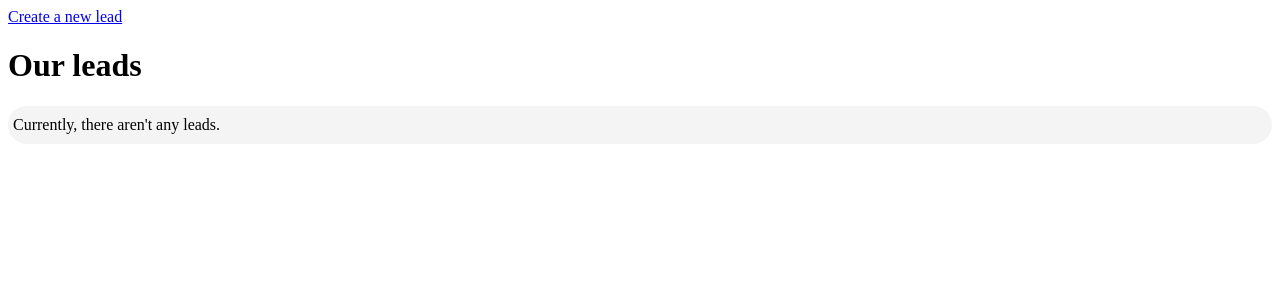
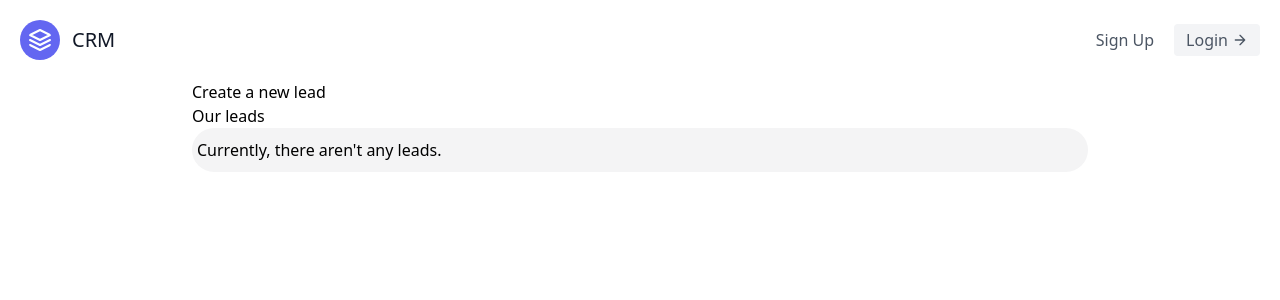
Before and after one commit to langBeralarm/just-django-tutorial, a Django app: page /leads/ in a window 1280 px wide. Shown: the top 300 px of the page. Run offline with Django 4.2, Linux system fonts and the light colour scheme; data that the repository does not hold is empty; some libraries are stand-ins or nearby versions.

Commit message:
Add tailwindcss and navbar

```diff
--- a/crm/templates/base.html
+++ b/crm/templates/base.html
@@ -3,11 +3,15 @@
 <head>
     <meta charset="UTF-8">
     <title>Customer Relationship Management</title>
+    <script src="https://cdn.tailwindcss.com"></script>
     {% block styles %}
     {% endblock %}
 </head>
 <body>
-    {% block content %}
-    {% endblock %}
+    {% include 'navbar.html' %}
+    <div class="max-w-4xl mx-auto">
+        {% block content %}
+        {% endblock %}
+    </div>
 </body>
 </html>
--- /dev/null
+++ b/crm/templates/navbar.html
@@ -0,0 +1,18 @@
+<header class="text-gray-600 body-font">
+  <div class="container mx-auto flex flex-wrap p-5 flex-col md:flex-row items-center">
+    <a class="flex title-font font-medium items-center text-gray-900 mb-4 md:mb-0">
+      <svg xmlns="http://www.w3.org/2000/svg" fill="none" stroke="currentColor" stroke-linecap="round" stroke-linejoin="round" stroke-width="2" class="w-10 h-10 text-white p-2 bg-indigo-500 rounded-full" viewBox="0 0 24 24">
+        <path d="M12 2L2 7l10 5 10-5-10-5zM2 17l10 5 10-5M2 12l10 5 10-5"></path>
+      </svg>
+      <span class="ml-3 text-xl">CRM</span>
+    </a>
+    <nav class="md:ml-auto flex flex-wrap items-center text-base justify-center">
+      <a class="mr-5 hover:text-gray-900" href="#">Sign Up</a>
+    </nav>
+    <button class="inline-flex items-center bg-gray-100 border-0 py-1 px-3 focus:outline-none hover:bg-gray-200 rounded text-base mt-4 md:mt-0">Login
+      <svg fill="none" stroke="currentColor" stroke-linecap="round" stroke-linejoin="round" stroke-width="2" class="w-4 h-4 ml-1" viewBox="0 0 24 24">
+        <path d="M5 12h14M12 5l7 7-7 7"></path>
+      </svg>
+    </button>
+  </div>
+</header>
```
